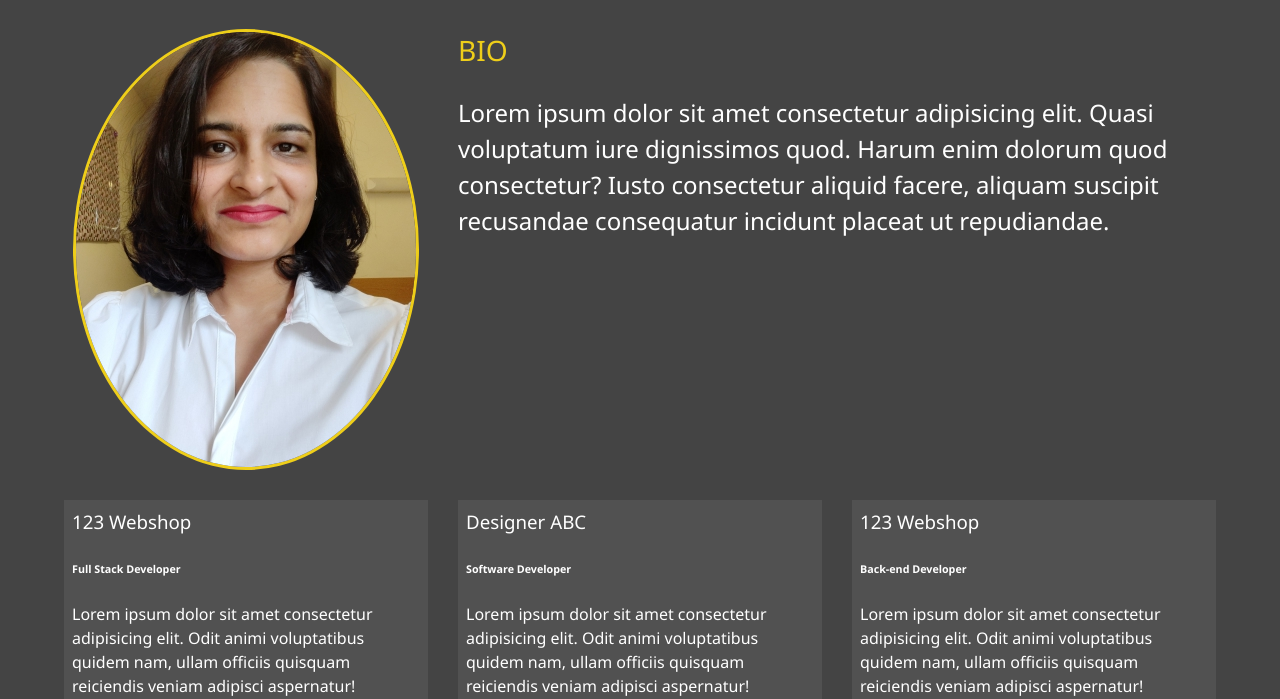
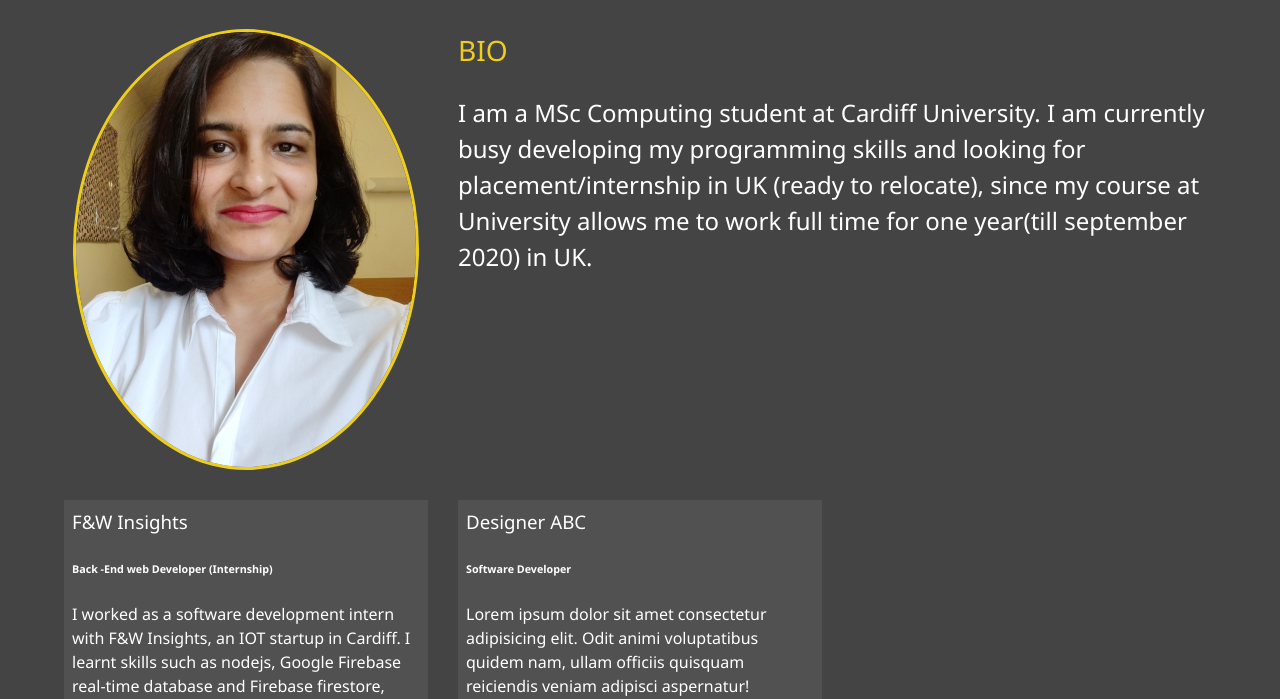
Before and after one commit to ThakurDisha/My-Portfolio, a website: page dist/about.html in a window 1280 px wide. Shown: the part 253-952 px from the top of the page. Drawn offline with Linux system fonts and the light colour scheme.

Commit message:
Added links to my websites and edited about me page

```diff
--- a/dist/about.html
+++ b/dist/about.html
@@ -57,36 +57,27 @@
         <div class="bio">
           <h3 class="text-secondary">BIO</h3>
           <p>
-            Lorem ipsum dolor sit amet consectetur adipisicing elit. Quasi
-            voluptatum iure dignissimos quod. Harum enim dolorum quod
-            consectetur? Iusto consectetur aliquid facere, aliquam suscipit
-            recusandae consequatur incidunt placeat ut repudiandae.
+            I am a MSc Computing student at Cardiff University. I am currently
+            busy developing my programming skills and looking for
+            placement/internship in UK (ready to relocate), since my course at
+            University allows me to work full time for one year(till september
+            2020) in UK.
           </p>
         </div>
 
         <div class="job job-1">
-          <h3>123 Webshop</h3>
-          <h6>Full Stack Developer</h6>
+          <h3>F&W Insights</h3>
+          <h6>Back -End web Developer (Internship)</h6>
           <p>
-            Lorem ipsum dolor sit amet consectetur adipisicing elit. Odit animi
-            voluptatibus quidem nam, ullam officiis quisquam reiciendis veniam
-            adipisci aspernatur!
+            I worked as a software development intern with F&W Insights, an IOT
+            startup in Cardiff. I learnt skills such as nodejs, Google Firebase
+            real-time database and Firebase firestore, writing reports etc.
           </p>
         </div>
 
         <div class="job job-2">
           <h3>Designer ABC</h3>
           <h6>Software Developer</h6>
-          <p>
-            Lorem ipsum dolor sit amet consectetur adipisicing elit. Odit animi
-            voluptatibus quidem nam, ullam officiis quisquam reiciendis veniam
-            adipisci aspernatur!
-          </p>
-        </div>
-
-        <div class="job job-3">
-          <h3>123 Webshop</h3>
-          <h6>Back-end Developer</h6>
           <p>
             Lorem ipsum dolor sit amet consectetur adipisicing elit. Odit animi
             voluptatibus quidem nam, ullam officiis quisquam reiciendis veniam
```
Also changed, not shown: dist/index.html (+2 -2 lines), dist/work.html (+17 -8 lines).
